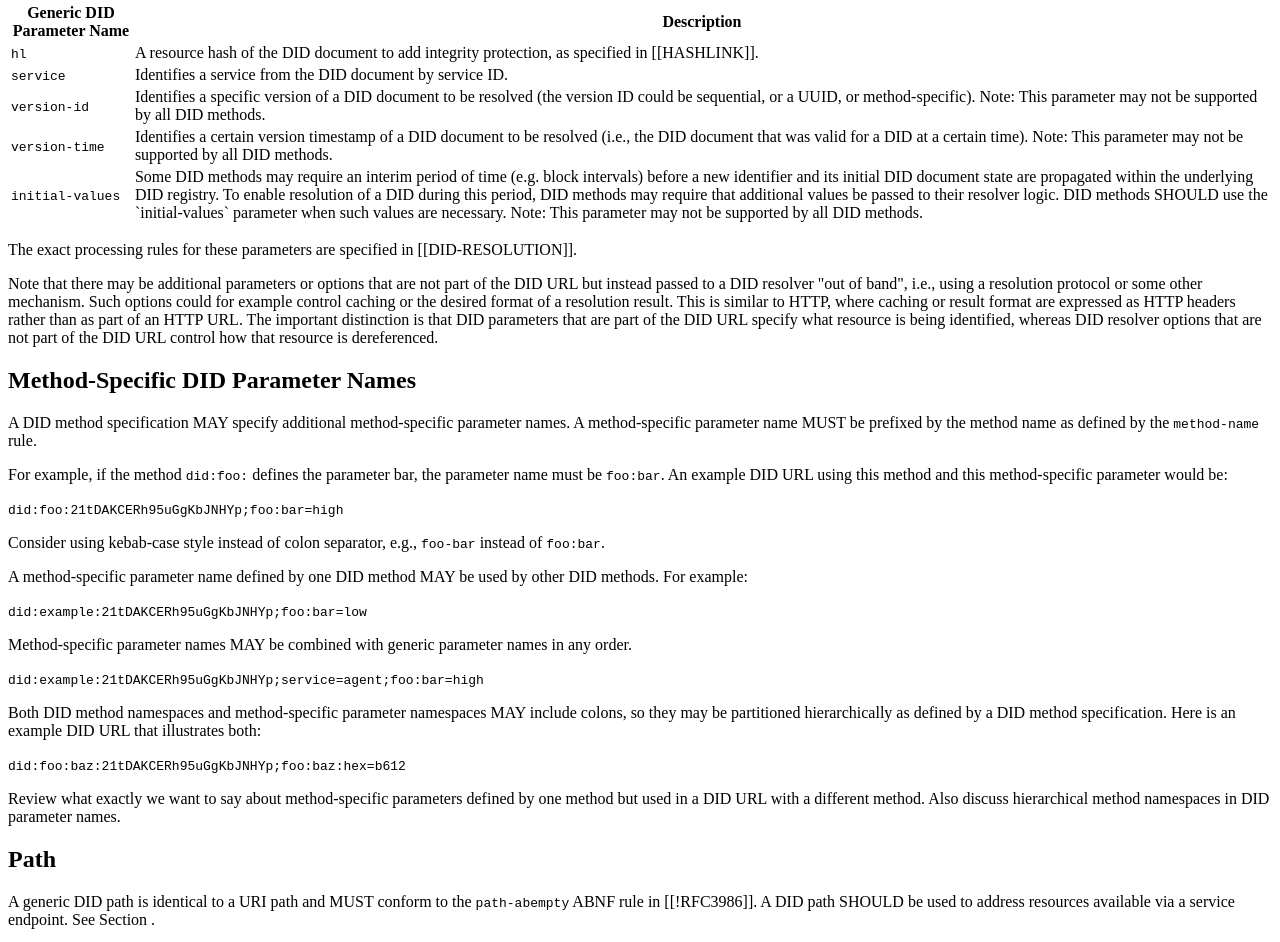
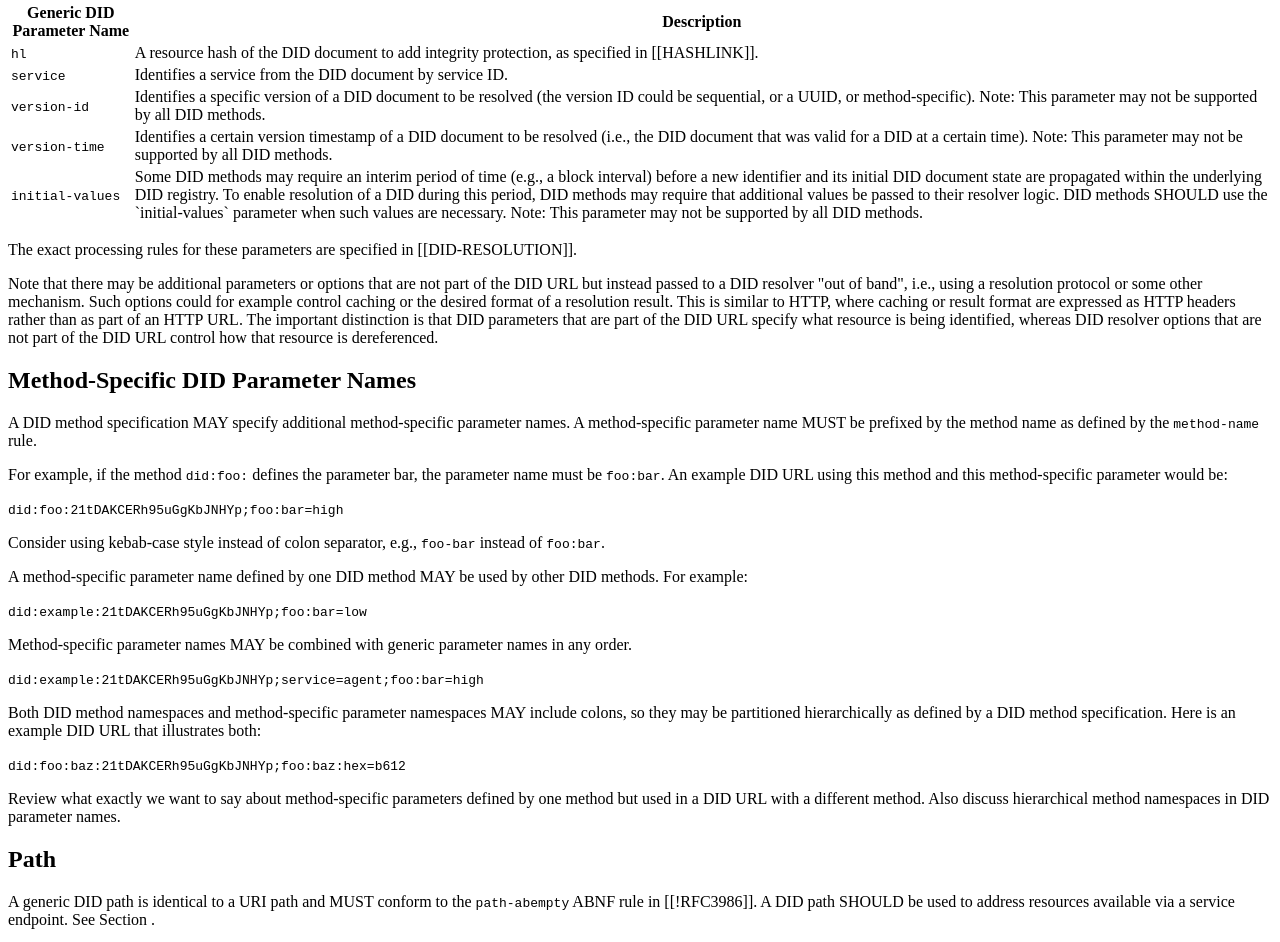
Before and after one commit to w3c/did-core, a website: page index.html in a window 1280 px wide. Shown: the part 3933-4875 px from the top of the page. Drawn offline with Linux system fonts and the light colour scheme; a script that the page names is missing.

Commit message:
Update index.html
Co-Authored-By: Ted Thibodeau Jr <tthibodeau@openlinksw.com>

```diff
--- a/index.html
+++ b/index.html
@@ -795,7 +795,8 @@ Note: This parameter may not be supported by all <a>DID methods</a>.
 <code>initial-values</code>
             </td>
             <td>
-Some <a>DID methods</a> may require an interim period of time (e.g. block intervals) before a new identifier and its initial <a>DID document</a>
+Some <a>DID methods</a> may require an interim period of time (e.g., a block
+interval) before a new identifier and its initial <a>DID document</a>
 state are propagated within the underlying <a>DID registry</a>. To enable resolution
 of a DID during this period, <a>DID methods</a> may require that additional values
 be passed to their resolver logic. <a>DID methods</a> SHOULD use the
```
